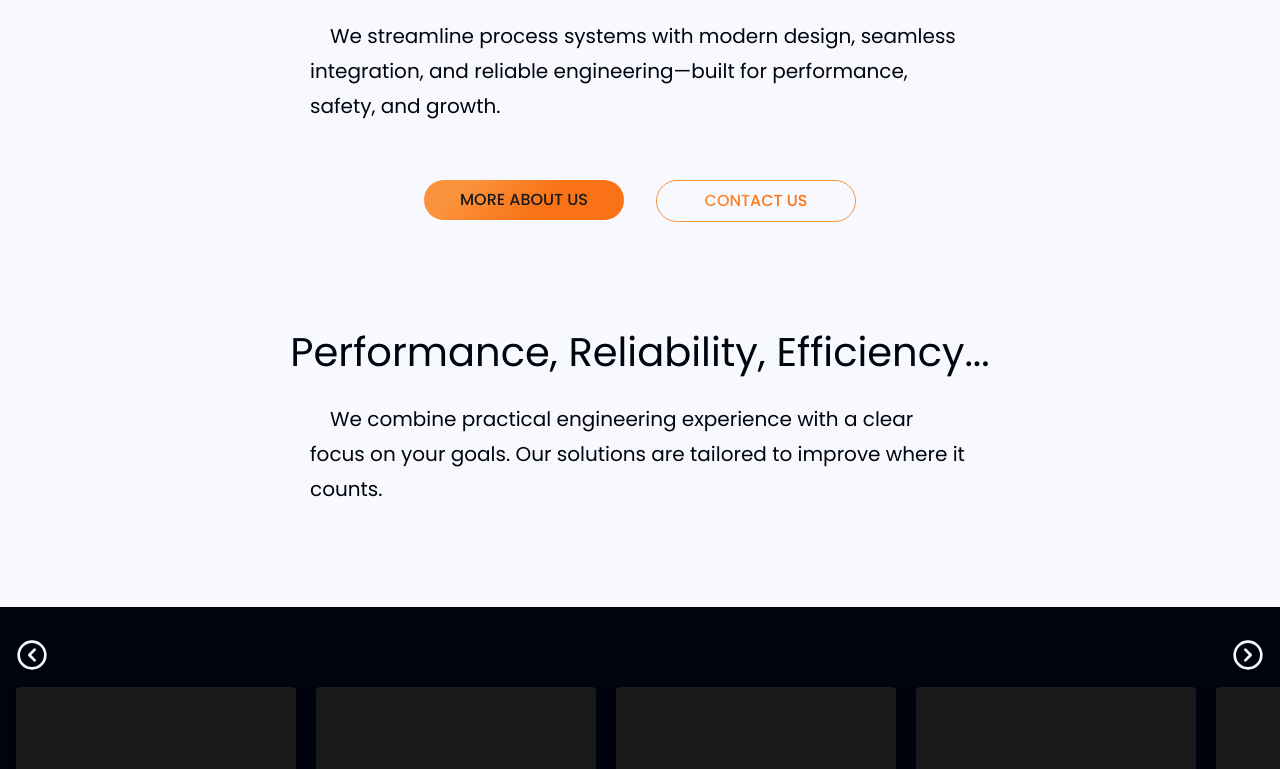
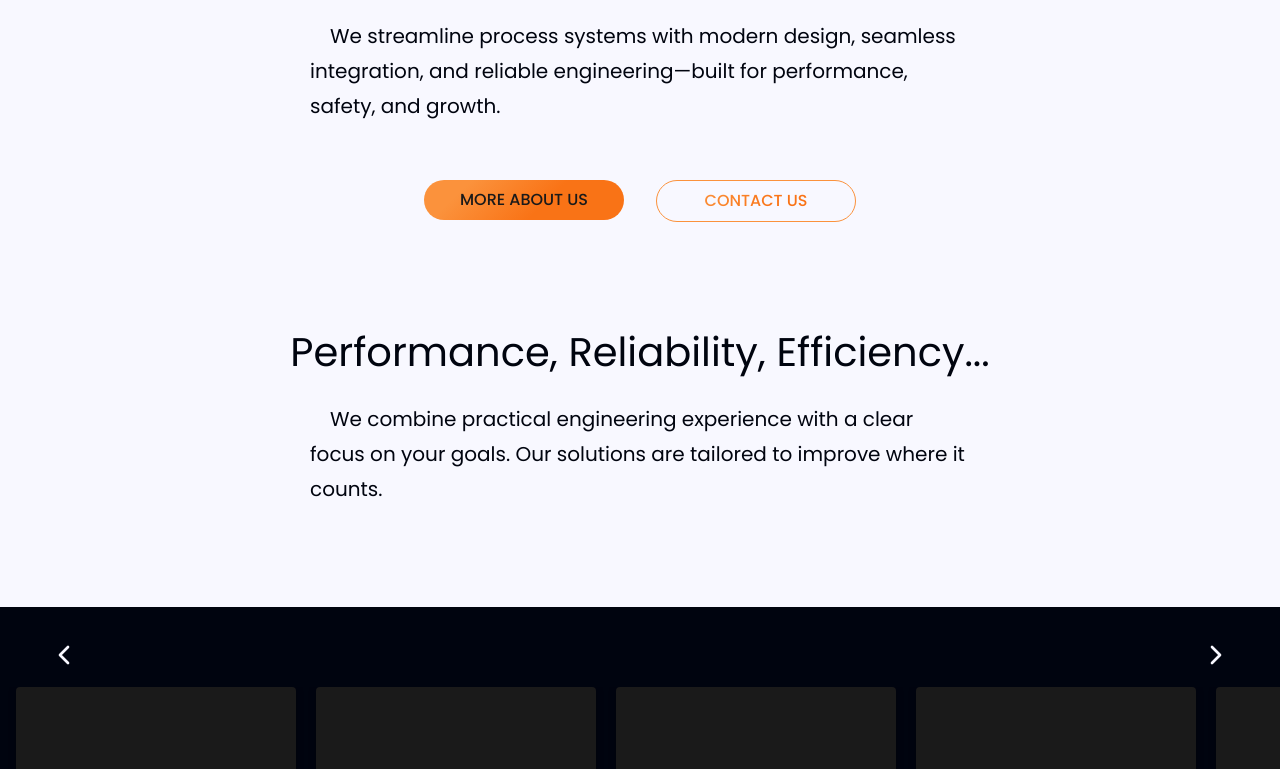
Before and after one commit to NicBab/x-tech-site, a Next.js app: page / in a window 1280 px wide. Shown: the part 2000-2769 px from the top of the page. Built offline with nearby package versions, Linux system fonts and the light colour scheme.

Commit message:
changed arrow icons to without circle

```diff
--- a/app/industries/[id]/page.tsx
+++ b/app/industries/[id]/page.tsx
@@ -6,7 +6,7 @@ import { Sec1CardInfo } from "@/constants/index";
 import styles, { layout } from "@/style";
 import { Button } from "@/components";
 import Link from "next/link";
-import { CircleChevronLeft, CircleChevronRight } from "lucide-react";
+import { ChevronLeft, ChevronRight } from "lucide-react";
 
 export default function IndustriesPage({ params }: { params: { id: string } }) {
   const index = Sec1CardInfo.findIndex((item) => item.id === params.id);
@@ -20,24 +20,22 @@ export default function IndustriesPage({ params }: { params: { id: string } }) {
 
   return (
     <>
-      {/* Header with navigation arrows */}
-      <div className="flex items-center justify-between px-4 sm:px-10 mt-10">
+      {/* navigation arrows */}
+      <div className="flex items-center justify-between px-4 sm:px-10 mt-10 mb-10">
         <Link
           href={prev.href}
           className="text-gray-600 hover:text-black transition"
         >
-          <CircleChevronLeft size={40} />
+          <ChevronLeft size={40} />
         </Link>
-
-
-
         <Link
           href={next.href}
           className="text-gray-600 hover:text-black transition"
         >
-          <CircleChevronRight size={40} />
+          <ChevronRight size={40} />
         </Link>
       </div>
+
          <h1 className={`${styles.heading2} text-center`}>
           {industry.title}
         </h1>
--- a/components/ui/Sec2Card.tsx
+++ b/components/ui/Sec2Card.tsx
@@ -11,7 +11,7 @@ import {
 } from "@mui/material";
 import { Swiper, SwiperSlide } from "swiper/react";
 import { Navigation } from "swiper/modules";
-import { CircleChevronLeft, CircleChevronRight } from "lucide-react";
+import { ChevronLeft, ChevronRight } from "lucide-react";
 import "swiper/css";
 import "swiper/css/navigation";
 
@@ -35,19 +35,19 @@ export default function Sec2Card() {
       }}
     >
       {/* Left Arrow */}
-      <div className="absolute top-0 w-full px-4 mt-8 flex justify-between z-10">
+      <div className="absolute top-0 w-full px-4 flex justify-between z-10">
         <div ref={prevRef} className="cursor-pointer">
-          <CircleChevronLeft
+          <ChevronLeft
             size={32}
-            className="text-white hover:text-orange-400 transition"
+            className="text-white hover:text-orange-400 transition m-8"
           />
         </div>
 
         {/* Right Arrow */}
         <div ref={nextRef} className="cursor-pointer">
-          <CircleChevronRight
+          <ChevronRight
             size={32}
-            className="text-white hover:text-orange-400 transition"
+            className="text-white hover:text-orange-400 transition m-8"
           />
         </div>
       </div>
--- a/constants/photos.tsx
+++ b/constants/photos.tsx
@@ -14,4 +14,9 @@ export const PHOTOS = [
     src: "/vfd_skid.JPG",
     alt: "vfd_skid",
   },
+    {
+    id: "hero-photo-4",
+    src: "/X_technician.png",
+    alt: "X_technician",
+  },
 ];
```
Also changed, not shown: app/services/[id]/page.tsx (added).
